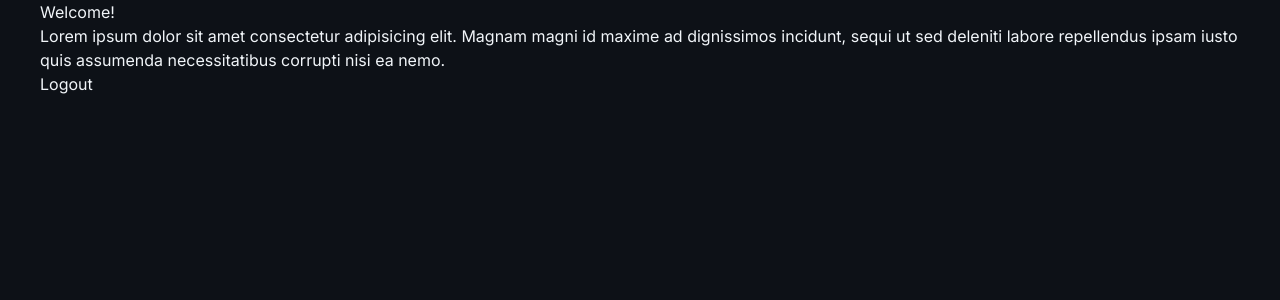
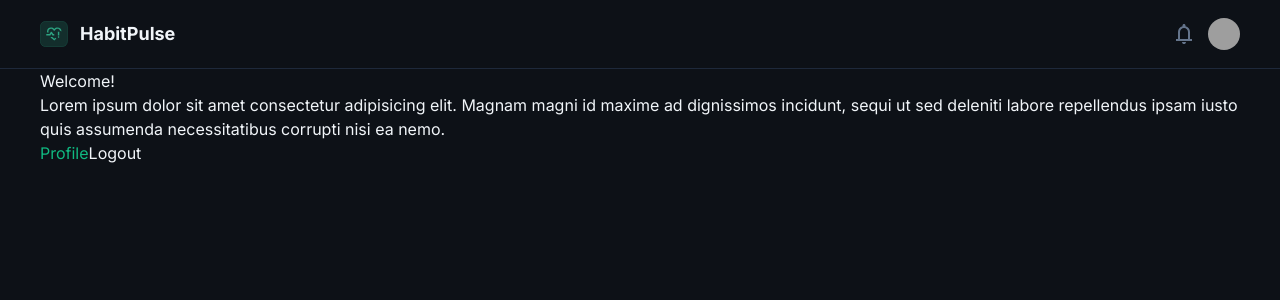
Before and after one commit to RJGJ/habit_tracker, a Next.js app in the folder app/: page / in a window 1280 px wide. Shown: the top 300 px of the page. Built offline with nearby package versions, Linux system fonts and the light colour scheme; no server answers; sample sign-in values are in the browser's storage; grey boxes are pictures that could not be loaded.

Commit message:
ongoing homepage

```diff
--- a/app/app/(protected)/page.tsx
+++ b/app/app/(protected)/page.tsx
@@ -1,6 +1,8 @@
 'use client'
 
 import Container from '@/components/atoms/Container'
+import MyLink from '@/components/atoms/MyLink'
+import TopBar from '@/components/organisms/TopBar.'
 import { signOut } from 'next-auth/react'
 
 export default function Page() {
@@ -10,7 +12,8 @@ export default function Page() {
   }
 
   return (
-    <section>
+    <div>
+      <TopBar />
       <Container>
         <h1>Welcome!</h1>
         <p>
@@ -19,8 +22,9 @@ export default function Page() {
           repellendus ipsam iusto quis assumenda necessitatibus corrupti nisi ea
           nemo.
         </p>
+        <MyLink href="/profile">Profile</MyLink>
         <button onClick={logout}>Logout</button>
       </Container>
-    </section>
+    </div>
   )
 }
--- /dev/null
+++ b/app/app/(protected)/profile/page.tsx
@@ -0,0 +1,18 @@
+import MyLink from '@/components/atoms/MyLink'
+
+export default function Page() {
+  return (
+    <div>
+      <section>
+        <h1>Profile</h1>
+        <p>
+          Lorem ipsum dolor sit amet consectetur adipisicing elit. Ea
+          praesentium quibusdam quam nostrum debitis sunt saepe enim error
+          voluptatem laboriosam dolor veniam sit, quod nobis nemo assumenda
+          accusamus aliquam minus.
+        </p>
+        <MyLink href="/">Back to home</MyLink>
+      </section>
+    </div>
+  )
+}
--- a/app/src/components/atoms/Container.tsx
+++ b/app/src/components/atoms/Container.tsx
@@ -1,14 +1,20 @@
+import { ComponentProps } from 'react'
+
+type ContainerProps = {
+  children: React.ReactNode
+  maxwidth?: number
+} & ComponentProps<'div'>
+
 export default function Container({
   children,
-  maxwidth
-}: {
-  children: React.ReactNode
-  maxwidth?: number
-}) {
+  maxwidth,
+  ...props
+}: ContainerProps) {
   const maxWidthClass = maxwidth ? `max-w-[${maxwidth}px]` : 'max-w-[1200px]'
   return (
     <div
-      className="mx-auto"
+      {...props}
+      className={['mx-auto', props.className || ''].join(' ')}
       style={{ maxWidth: maxwidth ? `${maxwidth}px` : '1200px' }}
     >
       {children}
--- /dev/null
+++ b/app/src/components/atoms/icons/Bell.tsx
@@ -0,0 +1,17 @@
+export default function Bell(props: React.SVGProps<SVGSVGElement>) {
+  return (
+    <svg
+      width="16"
+      height="20"
+      viewBox="0 0 16 20"
+      fill="none"
+      xmlns="http://www.w3.org/2000/svg"
+      {...props}
+    >
+      <path
+        d="M0 17V15H2V8C2 6.61667 2.41667 5.3875 3.25 4.3125C4.08333 3.2375 5.16667 2.53333 6.5 2.2V1.5C6.5 1.08333 6.64583 0.729167 6.9375 0.4375C7.22917 0.145833 7.58333 0 8 0C8.41667 0 8.77083 0.145833 9.0625 0.4375C9.35417 0.729167 9.5 1.08333 9.5 1.5V2.2C10.8333 2.53333 11.9167 3.2375 12.75 4.3125C13.5833 5.3875 14 6.61667 14 8V15H16V17H0ZM8 20C7.45 20 6.97917 19.8042 6.5875 19.4125C6.19583 19.0208 6 18.55 6 18H10C10 18.55 9.80417 19.0208 9.4125 19.4125C9.02083 19.8042 8.55 20 8 20ZM4 15H12V8C12 6.9 11.6083 5.95833 10.825 5.175C10.0417 4.39167 9.1 4 8 4C6.9 4 5.95833 4.39167 5.175 5.175C4.39167 5.95833 4 6.9 4 8V15Z"
+        fill="#64748B"
+      />
+    </svg>
+  )
+}
--- /dev/null
+++ b/app/src/components/organisms/TopBar..tsx
@@ -0,0 +1,42 @@
+import Image from 'next/image'
+import Container from '@/components/atoms/Container'
+import Link from 'next/link'
+import Bell from '../atoms/icons/Bell'
+import { useAuthStore } from '@/store/authStore'
+
+export default function TopBar() {
+  const user = useAuthStore(state => state.user)
+
+  return (
+    <div className="border-b border-[#1E293B]">
+      <Container className="py-4 flex justify-between">
+        <div className="flex items-center gap-3">
+          <Image
+            src="/icons/logo.svg"
+            alt="Logo"
+            width={28}
+            height={28}
+          />
+          <Link
+            href="/"
+            className="text-lg font-bold"
+          >
+            HabitPulse
+          </Link>
+        </div>
+        <div className="flex items-center gap-2">
+          <div className="p-2">
+            <Bell />
+          </div>
+          {user && (
+            <img
+              className="size-8 rounded-4xl"
+              src={user.avatarUrl}
+              alt={`${user.firstName}'s avatar`}
+            />
+          )}
+        </div>
+      </Container>
+    </div>
+  )
+}
```
